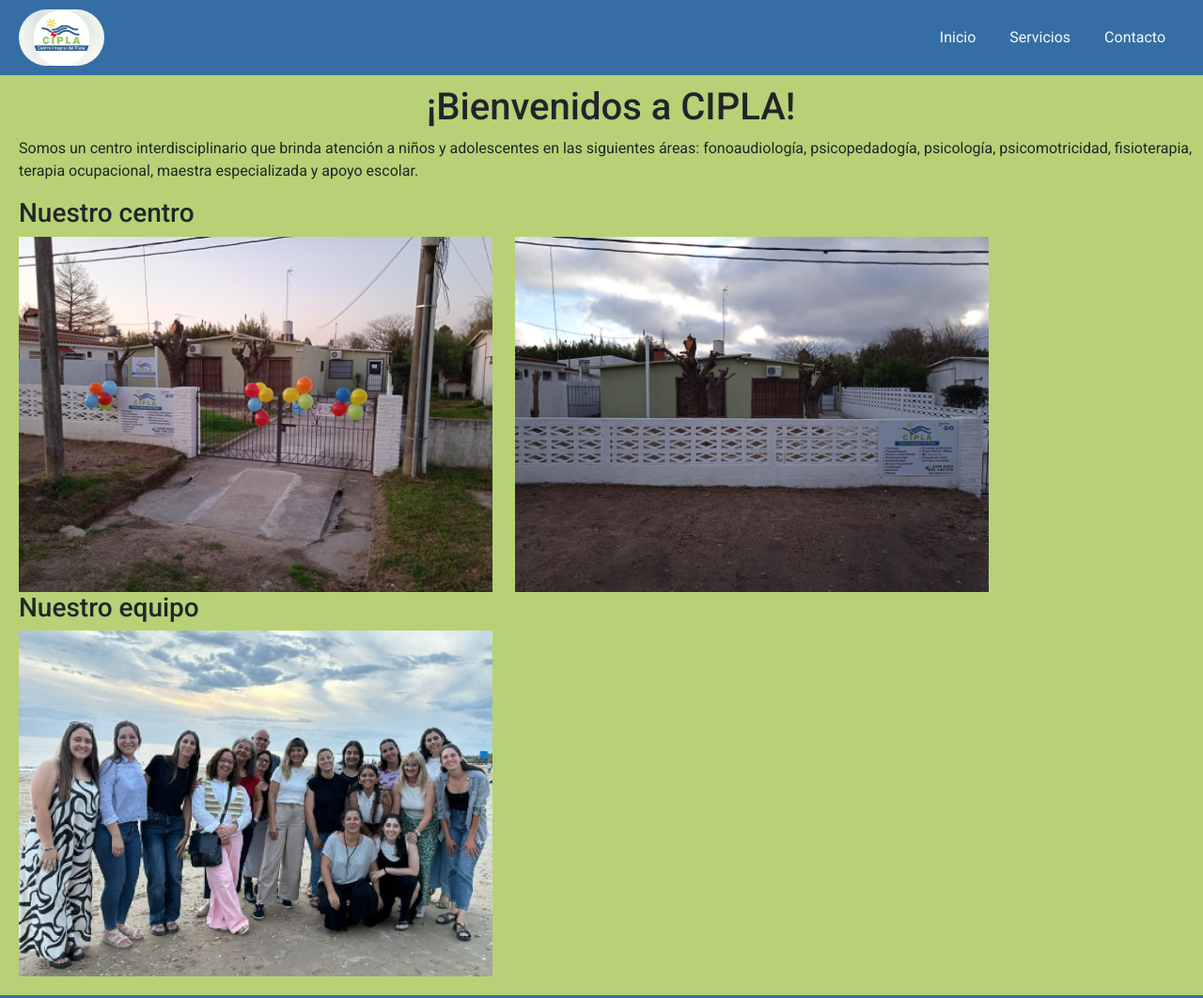
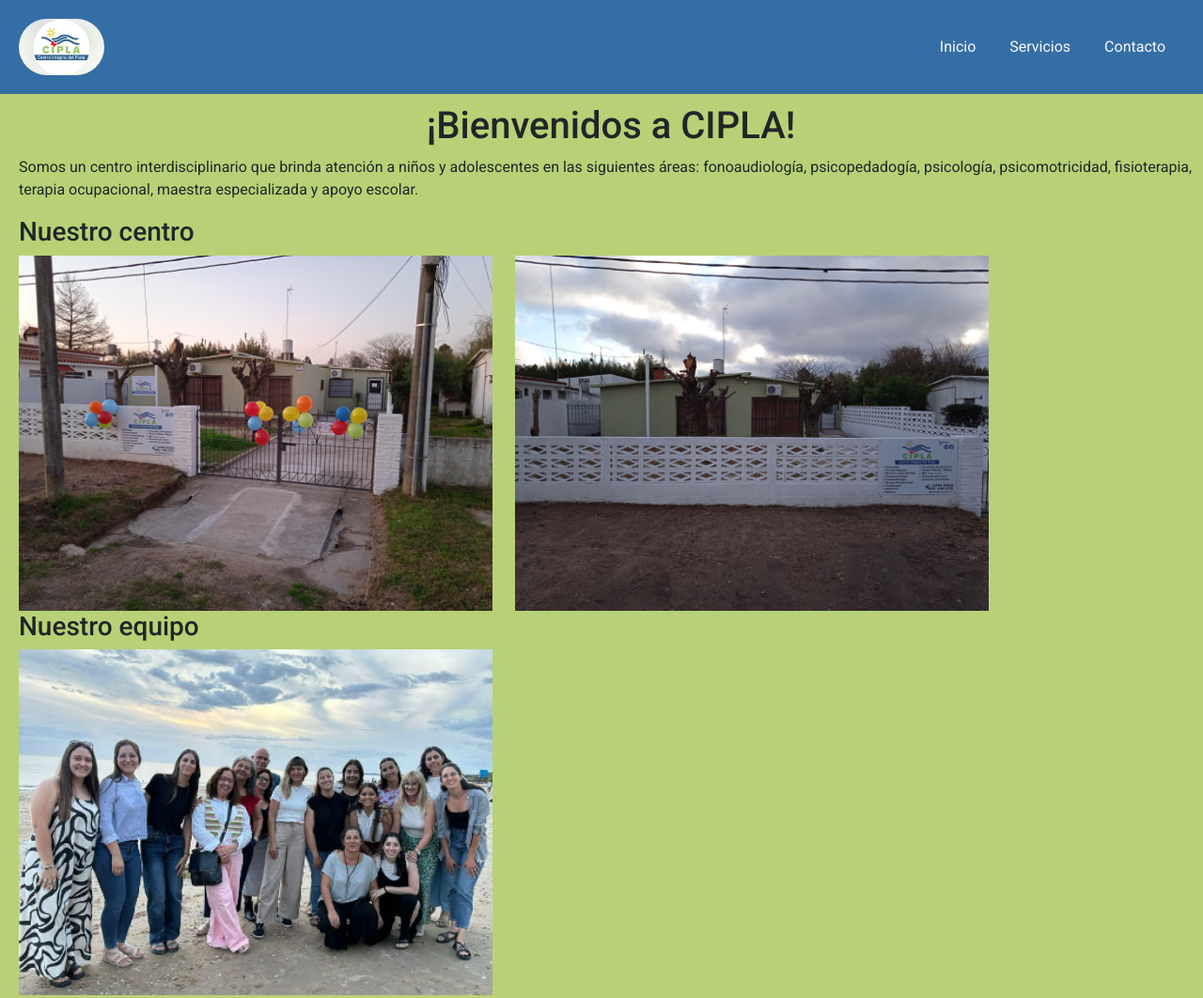
Before and after one commit to jlumaca/DesarrolloWeb, a plain HTML site: page index.html in a window 1280 px wide. Shown: the top 1062 px of the page at 94% size. Drawn offline with nearby package versions, Linux system fonts and the light colour scheme.

Commit message:
Mas estilos, comentarios

```diff
--- a/css/styles.css
+++ b/css/styles.css
@@ -1,3 +1,13 @@
+*{
+    margin:0;
+    padding:0;
+    box-sizing:border-box;
+}
+html{
+    height:100%;
+}
+
+
 body{
     /* Colores y estilos del body */
     background-color: #B8D176;
@@ -11,8 +21,12 @@
 }
 /* Tamaño maximo del main */
 main {
-    flex: 1;
+    flex:1;
+    flex: 1 0 auto;
     margin-left: 20px;
+    min-height: 0;
+    padding-bottom: 0; /* o ajustá padding inferior */
+    margin-bottom: 0;
 }
 /* Colores y estilos del header (colores,espaciado de logo y menu,etc) */
 header{
@@ -20,11 +34,16 @@
     display: flex;
     justify-content: space-between;
     align-items: center;
-    padding: 10px 0px;
-
+    margin-top: 0;
+    padding: 20px 0;
+    box-sizing:border-box;
 }
 section{
     margin-left: 20px;
+
+
+    padding-top: 0;
+    margin-top: 0;
 }
 /* Tamaño logo CIPLA */
 header img {
@@ -41,20 +60,24 @@
     list-style: none;
     padding: 0;
 
-    display: flex;         /* para que queden en fila */
-    gap: 20px;             /* separación entre items */
+    display: flex;
+    gap: 20px;
+    white-space: nowrap; /* ← acá */
 }
-
+/* Estilos de los hipervinculos (color, bordeado, etc) */
 nav a {
-    display: block;                /* esto hace toda el área clickeable */
+    display: block;
     padding: 10px 25px;
-    background: #b7cc7a;           /* tu verde corporativo */
-    border: 2px solid #244e74;     /* borde azul más oscuro */
-    color: #0b1b2b;                /* texto azul muy oscuro */
+    background: #b7cc7a;
+    border: 2px solid #244e74;
+    color: #0b1b2b;
     text-decoration: none;
     font-weight: bold;
     border-radius: 6px;
+    white-space: nowrap;
+    line-height: 1;
 }
+/* Cambia de color al colocar la flecha encima del hipervinculo */
 nav a:hover {
     background: #a6bf68;
 }
@@ -75,25 +98,27 @@
     color: white;
     text-align: center;
     padding: 10px 0;
+    flex-shrink: 0;
 }
 
 /* Tamaño de las img del section de index.html */
 .fachada{
-    height: 40%;
+    height:auto;
     width: 40%;
     margin-right: 20px;
     align-items: center;
 }
+/* Estilos imágen de "Nuestro equipo" */
 .equipo {
-    height: 40%;
+    height:auto;
     width: 40%;
     margin-bottom: 20px;
 }
 
+/* Estilos versión Mobile */
 @media (max-width: 480px) {
     body{
         background-color: #B8D176;
-        height: 100%;
         margin: 0;
         display: flex;
         flex-direction: column;
@@ -102,11 +127,15 @@
     main{
         flex:1;
         margin-right: 20px;
+        min-height: 200px;
     }
     .fachada, .equipo, .bps{
         display: block;
         margin-bottom: 20px;
         margin: 0 auto 20px auto;
+    }
+    .fachada, .equipo{
+        width: 40%;
     }
     #div_section_index{
         margin: 0 auto 20px auto;
--- a/index.html
+++ b/index.html
@@ -3,8 +3,9 @@
 <head>
     <meta charset="UTF-8">
     <meta name="viewport" content="width=device-width, initial-scale=1.0">
+    <!-- link estilos Bootstrap -->
+    <link href="https://cdn.jsdelivr.net/npm/bootstrap@5.3.8/dist/css/bootstrap.min.css" rel="stylesheet" integrity="sha384-sRIl4kxILFvY47J16cr9ZwB07vP4J8+LH7qKQnuqkuIAvNWLzeN8tE5YBujZqJLB" crossorigin="anonymous">
     <!-- link css -->
-    <link href="https://cdn.jsdelivr.net/npm/bootstrap@5.3.8/dist/css/bootstrap.min.css" rel="stylesheet" integrity="sha384-sRIl4kxILFvY47J16cr9ZwB07vP4J8+LH7qKQnuqkuIAvNWLzeN8tE5YBujZqJLB" crossorigin="anonymous">
     <link rel="stylesheet" href="css/styles.css">
     <link rel="preconnect" href="https://fonts.googleapis.com">
     <link rel="preconnect" href="https://fonts.gstatic.com" crossorigin>
@@ -58,6 +59,7 @@
         <a href="https://www.facebook.com/ciplaciudaddelplata" target="_blank"><img src="img/fb.png"></a>
         <p>Todos los derechos reservados &copy; CIPLA</p>
     </footer>
+    <!-- link JavaScript Bootstrap -->
     <script src="https://cdn.jsdelivr.net/npm/bootstrap@5.3.8/dist/js/bootstrap.bundle.min.js" integrity="sha384-FKyoEForCGlyvwx9Hj09JcYn3nv7wiPVlz7YYwJrWVcXK/BmnVDxM+D2scQbITxI" crossorigin="anonymous"></script>
 </body>
 </html>
```
Also changed, not shown: pages/contacto.html (+3 -1 lines), pages/servicios.html (+3 -1 lines), link whimsical.txt (deleted).
